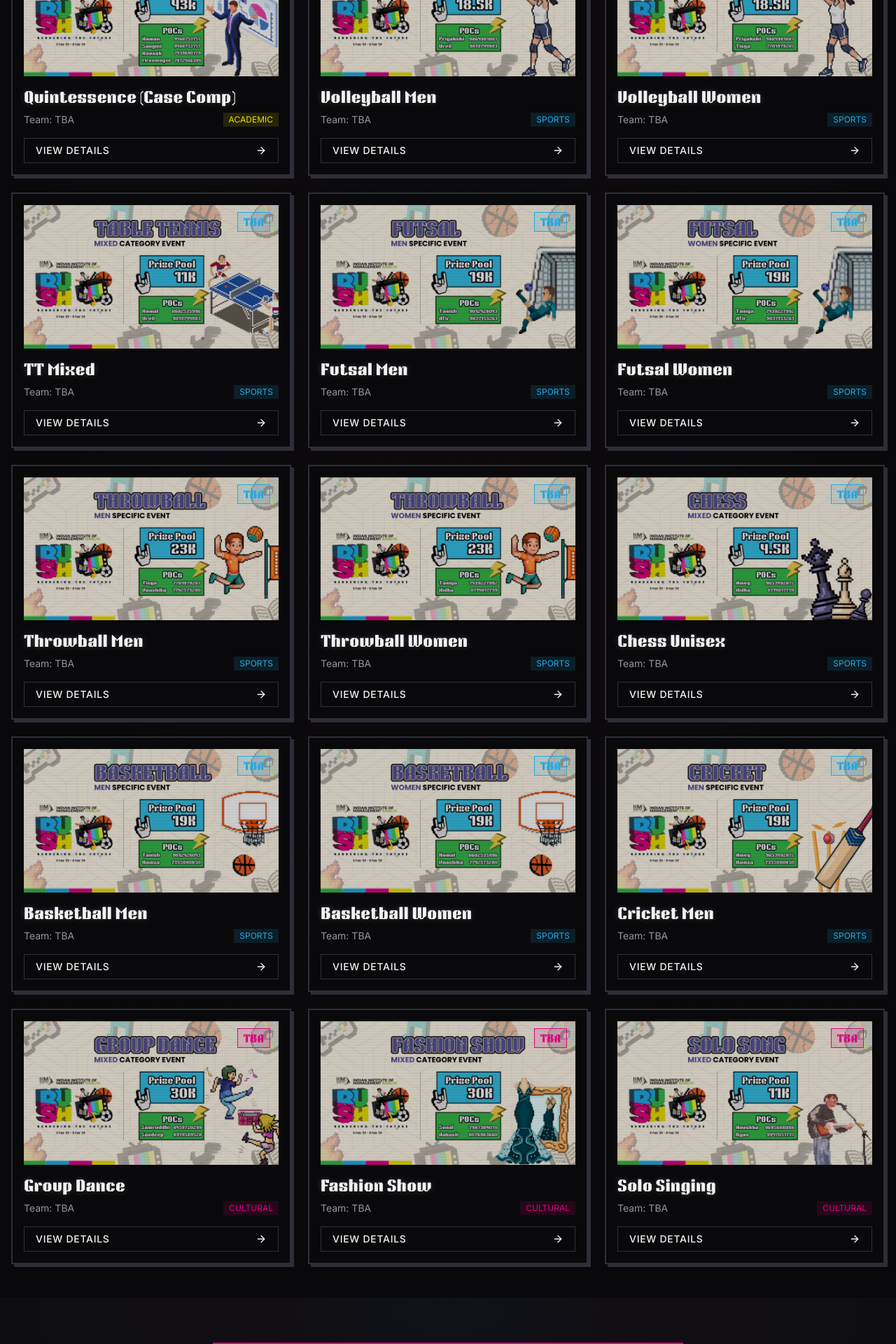
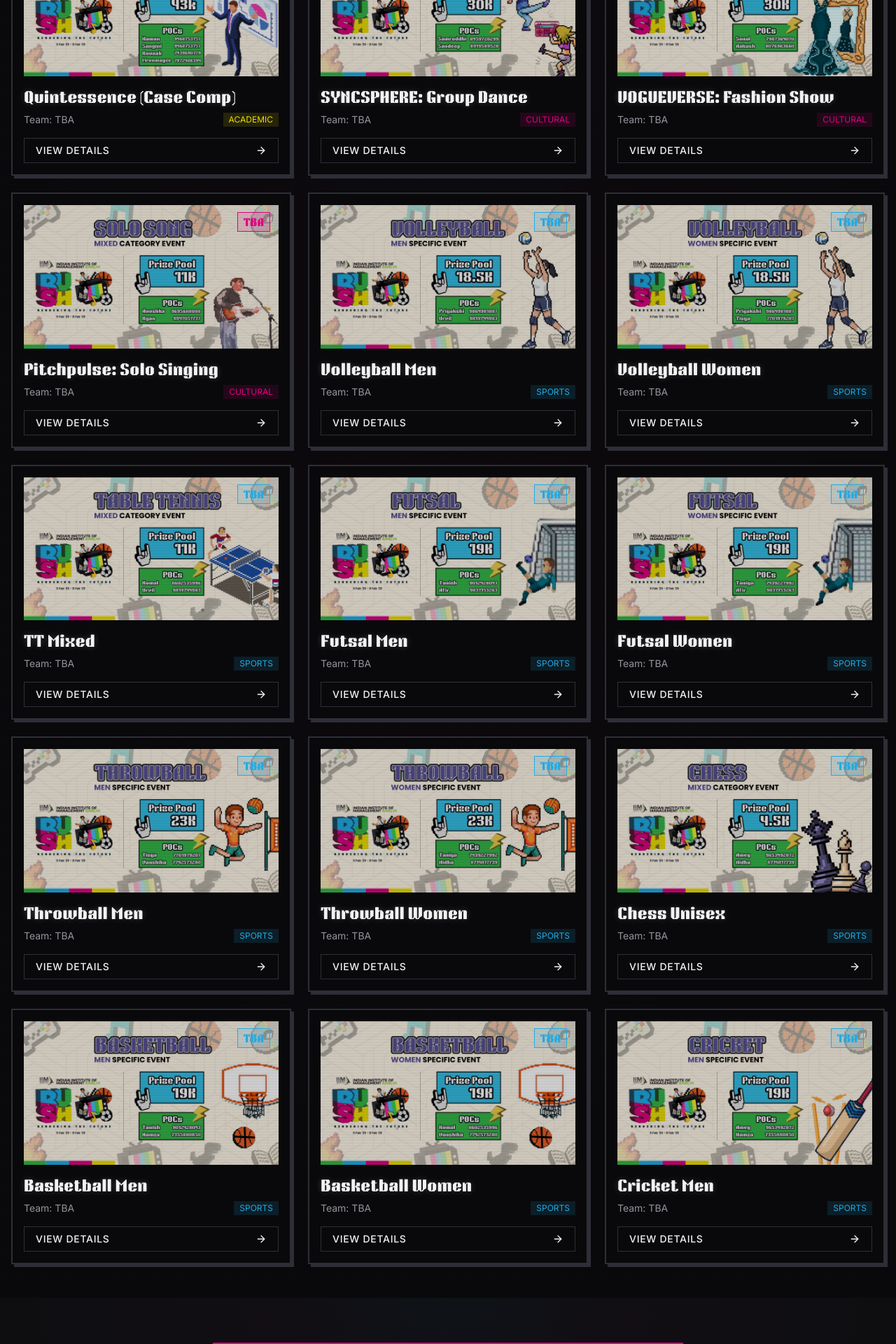
Before and after one commit to Tushar-Mishra999/rush-pixel-blast, a React (Vite) app: page /events in a window 1280 px wide. Shown: the part 540-2460 px from the top of the page at 70% size. Built offline with nearby package versions, Linux system fonts and the light colour scheme; the HTML template or start-up script is replaced by a standard one.

Commit message:
Add cultural events with links and update event details in Events component

```diff
--- a/src/pages/Events.tsx
+++ b/src/pages/Events.tsx
@@ -20,7 +20,7 @@ import fashionShowImage from "@/assets/events/fashion-show.webp";
 import futsalMenImage from "@/assets/events/futsal-men.webp";
 import futsalWomenImage from "@/assets/events/futsal-women.webp";
 import groupDanceImage from "@/assets/events/group-dance.webp";
-
+import { Link} from "react-router-dom";
 const categories = [{
   id: "all",
   name: "ALL",
@@ -54,7 +54,34 @@ const events = [
   category: "academic",
   prize: "TBA",
   team: "TBA",
-  image: quintessenceImage
+  image: quintessenceImage,
+  link:"https://www.festbuzz.in/fests/695cd2005d0951e6c22f3221/events/695d6f651fbb9ea66de2b576"
+},
+// Cultural
+{
+  id: 17,
+  name: "SYNCSPHERE: Group Dance",
+  category: "cultural",
+  prize: "TBA",
+  team: "TBA",
+  image: groupDanceImage,
+  link : "https://www.festbuzz.in/fests/695cd2005d0951e6c22f3221/events/695d6c33e51a632032164a96"
+},{
+  id: 19,
+  name: "VOGUEVERSE: Fashion Show",
+  category: "cultural",
+  prize: "TBA",
+  team: "TBA",
+  image: fashionShowImage,
+  link : "https://www.festbuzz.in/fests/695cd2005d0951e6c22f3221/events/695d6b281fbb9ea66de2b53c",
+}, {
+  id: 21,
+  name: "Pitchpulse: Solo Singing",
+  category: "cultural",
+  prize: "TBA",
+  team: "TBA",
+  image: soloSongingImage,
+  link : "https://www.festbuzz.in/fests/695cd2005d0951e6c22f3221/events/695d6dc9e51a632032164cb4"
 },
 // Sports
 {
@@ -63,101 +90,90 @@ const events = [
   category: "sports",
   prize: "TBA",
   team: "TBA",
-  image: volleyballMenImage
+  image: volleyballMenImage,
+  link: "https://www.festbuzz.in/fests/695cd2005d0951e6c22f3221/events/695d68841fbb9ea66de2b503",
 }, {
   id: 5,
   name: "Volleyball Women",
   category: "sports",
   prize: "TBA",
   team: "TBA",
-  image: volleyballWomenImage
+  image: volleyballWomenImage,
+  link: "https://www.festbuzz.in/fests/695cd2005d0951e6c22f3221/events/695d69831fbb9ea66de2b50b"
 }, {
   id: 6,
   name: "TT Mixed",
   category: "sports",
   prize: "TBA",
   team: "TBA",
-  image: tableTennisImage
+  image: tableTennisImage,
+  link: "https://www.festbuzz.in/fests/695cd2005d0951e6c22f3221/events/695d678d8c4d008fac95d87d"
 },{
   id: 8,
   name: "Futsal Men",
   category: "sports",
   prize: "TBA",
   team: "TBA",
-  image: futsalMenImage
+  image: futsalMenImage,
+  link: "https://www.festbuzz.in/fests/695cd2005d0951e6c22f3221/events/695d5f25fc33805e3d7487ee"
 }, {
   id: 9,
   name: "Futsal Women",
   category: "sports",
   prize: "TBA",
   team: "TBA",
-  image: futsalWomenImage
+  image: futsalWomenImage,
+  link: "https://www.festbuzz.in/fests/695cd2005d0951e6c22f3221/events/695d6050fc33805e3d74880d"
 }, {
   id: 10,
   name: "Throwball Men",
   category: "sports",
   prize: "TBA",
   team: "TBA",
-  image: throwballMenImage
+  image: throwballMenImage,
+  link: "https://www.festbuzz.in/fests/695cd2005d0951e6c22f3221/events/695d62cffc33805e3d748a68"
 }, {
   id: 11,
   name: "Throwball Women",
   category: "sports",
   prize: "TBA",
   team: "TBA",
-  image: throwballWomenImage
+  image: throwballWomenImage,
+  link: "https://www.festbuzz.in/fests/695cd2005d0951e6c22f3221/events/695d65e28c4d008fac95d846"
 },{
   id: 13,
   name: "Chess Unisex",
   category: "sports",
   prize: "TBA",
   team: "TBA",
-  image: chessImage
+  image: chessImage,
+  link: "https://www.festbuzz.in/fests/695cd2005d0951e6c22f3221/events/695d5ae5fc33805e3d7483b1"
 }, {
   id: 14,
   name: "Basketball Men",
   category: "sports",
   prize: "TBA",
   team: "TBA",
-  image: basketballMenImage
+  image: basketballMenImage,
+  link : "https://www.festbuzz.in/fests/695cd2005d0951e6c22f3221/events/695d392712d424a65d8814a2"
 }, {
   id: 15,
   name: "Basketball Women",
   category: "sports",
   prize: "TBA",
   team: "TBA",
-  image: basketballWomenImage
+  image: basketballWomenImage,
+  link: "https://www.festbuzz.in/fests/695cd2005d0951e6c22f3221/events/695d3aad2337542d98da0665"
 }, {
   id: 16,
   name: "Cricket Men",
   category: "sports",
   prize: "TBA",
   team: "TBA",
-  image: cricketImage
+  image: cricketImage,
+  link: "https://www.festbuzz.in/fests/695cd2005d0951e6c22f3221/events/695d5dafe638cc5edad8f7f7"
 },
-// Cultural
-{
-  id: 17,
-  name: "Group Dance",
-  category: "cultural",
-  prize: "TBA",
-  team: "TBA",
-  image: groupDanceImage
-},{
-  id: 19,
-  name: "Fashion Show",
-  category: "cultural",
-  prize: "TBA",
-  team: "TBA",
-  image: fashionShowImage
-}, {
-  id: 21,
-  name: "Solo Singing",
-  category: "cultural",
-  prize: "TBA",
-  team: "TBA",
-  image: soloSongingImage
-}];
+];
 
 const Events = () => {
   const [searchParams] = useSearchParams();
@@ -279,13 +295,14 @@ const Events = () => {
                           {event.category}
                         </span>
                       </div>
-
+                    <Link to={event.link}>
                       <Button variant="ghost" size="sm" className="w-full justify-between border border-border hover:border-current transition-colors" style={{
                     "--hover-color": categoryData.accentColor
                   } as React.CSSProperties}>
                         <span>View Details</span>
                         <ArrowRight size={16} />
                       </Button>
+                    </Link>
                     </div>
                   </div>;
             })}
```
